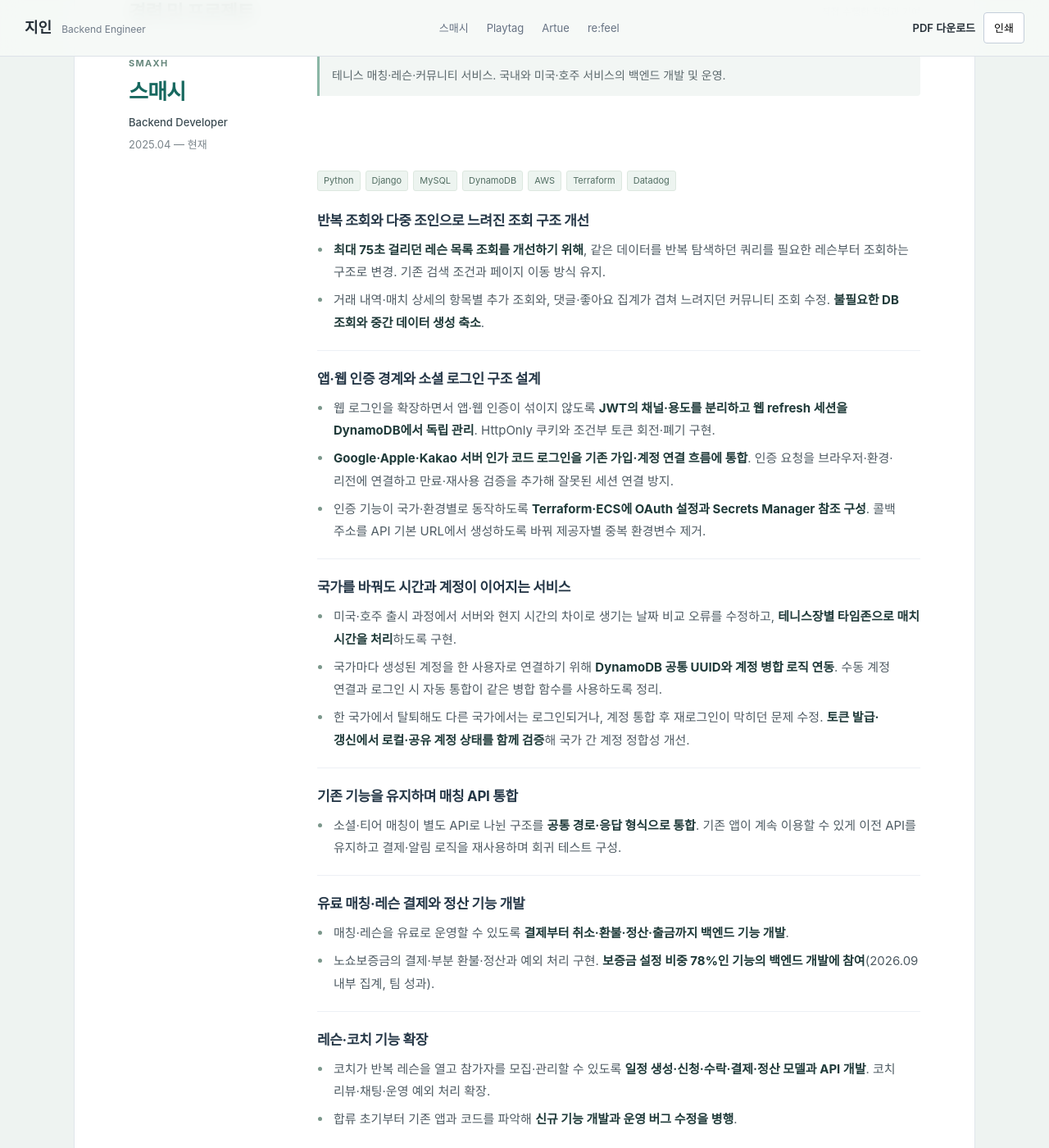
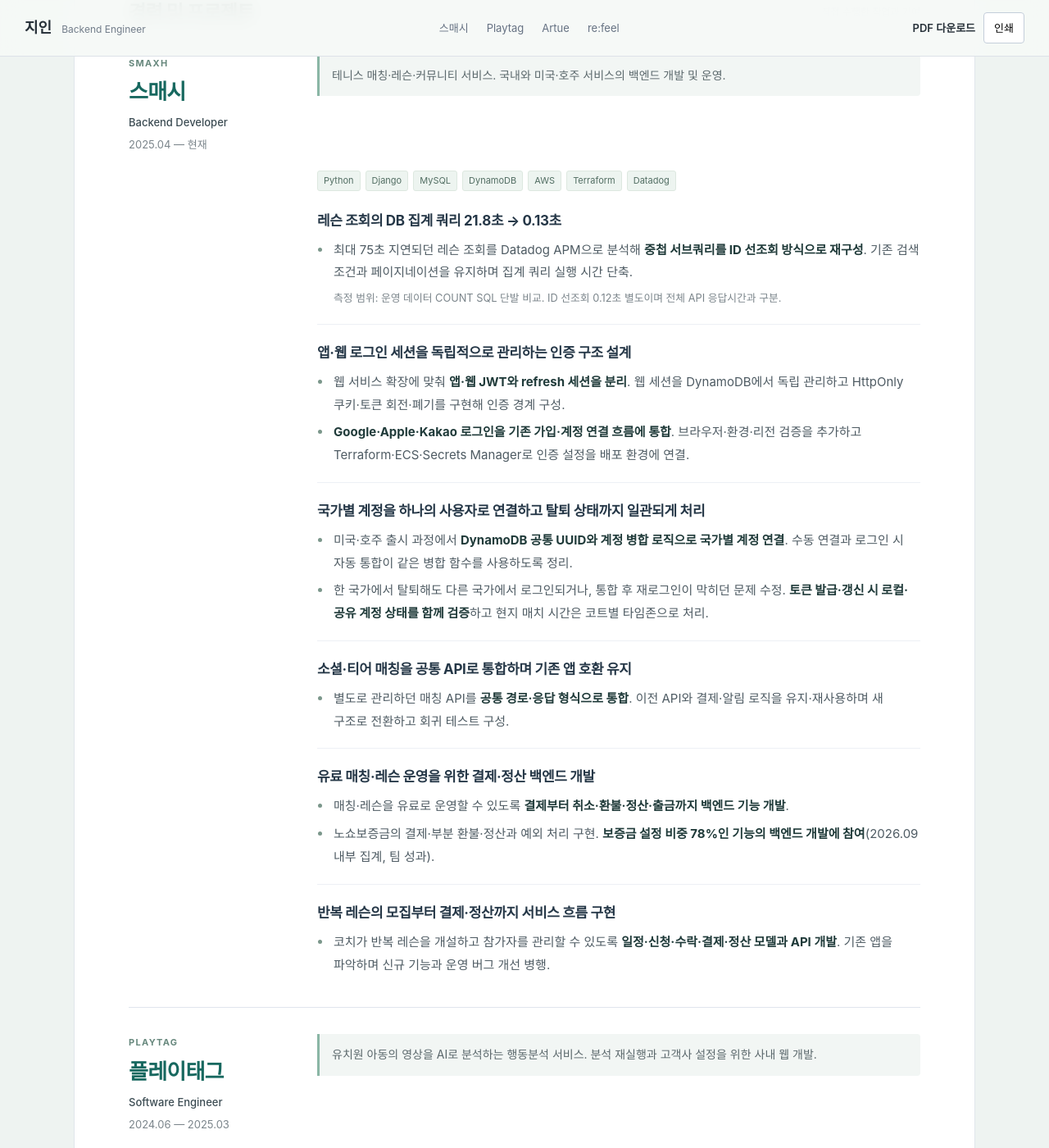
Before and after one commit to inji0129/inji0129.github.io, a Jekyll site: the page built from index.html, in a window 1280 px wide and 1400 px high, scrolled down 965 px. Shown: the whole window at 82% size. Built offline with Jekyll 4.4.1, drawn with Linux system fonts in a browser that asks for light colours; some of the changed text lies outside the part shown.

Commit message:
Lead experience bullets with measured impact and architectural change

```diff
--- a/_data/general.json
+++ b/_data/general.json
@@ -25,46 +25,43 @@
       ],
       "works": [
         {
-          "title": "반복 조회와 다중 조인으로 느려진 조회 구조 개선",
+          "title": "레슨 조회의 DB 집계 쿼리 21.8초 → 0.13초",
           "bullets": [
-            "**최대 75초 걸리던 레슨 목록 조회를 개선하기 위해**, 같은 데이터를 반복 탐색하던 쿼리를 필요한 레슨부터 조회하는 구조로 변경. 기존 검색 조건과 페이지 이동 방식 유지.",
-            "거래 내역·매치 상세의 항목별 추가 조회와, 댓글·좋아요 집계가 겹쳐 느려지던 커뮤니티 조회 수정. **불필요한 DB 조회와 중간 데이터 생성 축소**."
+            "최대 75초 지연되던 레슨 조회를 Datadog APM으로 분석해 **중첩 서브쿼리를 ID 선조회 방식으로 재구성**. 기존 검색 조건과 페이지네이션을 유지하며 집계 쿼리 실행 시간 단축.",
+            "측정 범위: 운영 데이터 COUNT SQL 단발 비교. ID 선조회 0.12초 별도이며 전체 API 응답시간과 구분."
           ]
         },
         {
-          "title": "앱·웹 인증 경계와 소셜 로그인 구조 설계",
+          "title": "앱·웹 로그인 세션을 독립적으로 관리하는 인증 구조 설계",
           "bullets": [
-            "웹 로그인을 확장하면서 앱·웹 인증이 섞이지 않도록 **JWT의 채널·용도를 분리하고 웹 refresh 세션을 DynamoDB에서 독립 관리**. HttpOnly 쿠키와 조건부 토큰 회전·폐기 구현.",
-            "**Google·Apple·Kakao 서버 인가 코드 로그인을 기존 가입·계정 연결 흐름에 통합**. 인증 요청을 브라우저·환경·리전에 연결하고 만료·재사용 검증을 추가해 잘못된 세션 연결 방지.",
-            "인증 기능이 국가·환경별로 동작하도록 **Terraform·ECS에 OAuth 설정과 Secrets Manager 참조 구성**. 콜백 주소를 API 기본 URL에서 생성하도록 바꿔 제공자별 중복 환경변수 제거."
+            "웹 서비스 확장에 맞춰 **앱·웹 JWT와 refresh 세션을 분리**. 웹 세션을 DynamoDB에서 독립 관리하고 HttpOnly 쿠키·토큰 회전·폐기를 구현해 인증 경계 구성.",
+            "**Google·Apple·Kakao 로그인을 기존 가입·계정 연결 흐름에 통합**. 브라우저·환경·리전 검증을 추가하고 Terraform·ECS·Secrets Manager로 인증 설정을 배포 환경에 연결."
           ]
         },
         {
-          "title": "국가를 바꿔도 시간과 계정이 이어지는 서비스",
+          "title": "국가별 계정을 하나의 사용자로 연결하고 탈퇴 상태까지 일관되게 처리",
           "bullets": [
-            "미국·호주 출시 과정에서 서버와 현지 시간의 차이로 생기는 날짜 비교 오류를 수정하고, **테니스장별 타임존으로 매치 시간을 처리**하도록 구현.",
-            "국가마다 생성된 계정을 한 사용자로 연결하기 위해 **DynamoDB 공통 UUID와 계정 병합 로직 연동**. 수동 계정 연결과 로그인 시 자동 통합이 같은 병합 함수를 사용하도록 정리.",
-            "한 국가에서 탈퇴해도 다른 국가에서는 로그인되거나, 계정 통합 후 재로그인이 막히던 문제 수정. **토큰 발급·갱신에서 로컬·공유 계정 상태를 함께 검증**해 국가 간 계정 정합성 개선."
+            "미국·호주 출시 과정에서 **DynamoDB 공통 UUID와 계정 병합 로직으로 국가별 계정 연결**. 수동 연결과 로그인 시 자동 통합이 같은 병합 함수를 사용하도록 정리.",
+            "한 국가에서 탈퇴해도 다른 국가에서 로그인되거나, 통합 후 재로그인이 막히던 문제 수정. **토큰 발급·갱신 시 로컬·공유 계정 상태를 함께 검증**하고 현지 매치 시간은 코트별 타임존으로 처리."
           ]
         },
         {
-          "title": "기존 기능을 유지하며 매칭 API 통합",
+          "title": "소셜·티어 매칭을 공통 API로 통합하며 기존 앱 호환 유지",
           "bullets": [
-            "소셜·티어 매칭이 별도 API로 나뉜 구조를 **공통 경로·응답 형식으로 통합**. 기존 앱이 계속 이용할 수 있게 이전 API를 유지하고 결제·알림 로직을 재사용하며 회귀 테스트 구성."
+            "별도로 관리하던 매칭 API를 **공통 경로·응답 형식으로 통합**. 이전 API와 결제·알림 로직을 유지·재사용하며 새 구조로 전환하고 회귀 테스트 구성."
           ]
         },
         {
-          "title": "유료 매칭·레슨 결제와 정산 기능 개발",
+          "title": "유료 매칭·레슨 운영을 위한 결제·정산 백엔드 개발",
           "bullets": [
             "매칭·레슨을 유료로 운영할 수 있도록 **결제부터 취소·환불·정산·출금까지 백엔드 기능 개발**.",
             "노쇼보증금의 결제·부분 환불·정산과 예외 처리 구현. **보증금 설정 비중 78%인 기능의 백엔드 개발에 참여**(2026.09 내부 집계, 팀 성과)."
           ]
         },
         {
-          "title": "레슨·코치 기능 확장",
+          "title": "반복 레슨의 모집부터 결제·정산까지 서비스 흐름 구현",
           "bullets": [
-            "코치가 반복 레슨을 열고 참가자를 모집·관리할 수 있도록 **일정 생성·신청·수락·결제·정산 모델과 API 개발**. 코치 리뷰·채팅·운영 예외 처리 확장.",
-            "합류 초기부터 기존 앱과 코드를 파악해 **신규 기능 개발과 운영 버그 수정을 병행**."
+            "코치가 반복 레슨을 개설하고 참가자를 관리할 수 있도록 **일정·신청·수락·결제·정산 모델과 API 개발**. 기존 앱을 파악하며 신규 기능과 운영 버그 개선 병행."
           ]
         }
       ]
@@ -86,20 +83,19 @@
         {
           "title": "AI 분석 재실행 준비 약 1시간 → 5분 이내",
           "bullets": [
-            "분석 실패 때마다 담당자가 확인·서버 접속·코드 실행을 반복하던 작업을 **선택·버튼 클릭으로 요청하는 Python 웹으로 전환**. 개발·배포를 맡아 수동 준비·요청 시간을 **약 1시간에서 5분 이내로 단축**."
+            "분석 실패 때마다 담당자가 서버에 접속해 코드를 실행하던 작업을 **선택·클릭으로 재실행을 요청하는 Python 웹으로 전환**. 개발·배포를 맡아 수동 준비·요청 시간 단축."
           ]
         },
         {
-          "title": "개발자에게 요청하던 고객사 설정을 운영팀이 직접 관리",
+          "title": "고객사 설정 변경을 개발자 수동 수정에서 운영팀 직접 관리로 전환",
           "bullets": [
-            "유치원의 시간·요일·설정이 바뀔 때마다 개발자가 코드를 수정하던 구조를 **운영팀이 웹에서 직접 기록·반영하도록 변경**해 요청 전달과 수동 수정 절차 축소.",
-            "사내 사용 규모에 맞춰 **간단한 Python 웹을 저비용 단일 인스턴스에 배포·운영**."
+            "유치원별 시간·요일 변경을 **웹에서 직접 기록·반영하도록 구현**해 운영팀의 요청 전달과 개발자의 코드 수정 절차 축소. 사내 사용 규모에 맞춰 저비용 단일 인스턴스로 배포·운영."
           ]
         },
         {
-          "title": "새로운 기술을 1주 스프린트에 적용",
+          "title": "첫 Kotlin/Spring Boot 프로젝트에서 1주 내 원생 관리 API 구현",
           "bullets": [
-            "실무에서 처음 사용한 **Kotlin/Spring Boot로 1주 안에 원생 관리 신규 API 전체 구현**."
+            "실무에서 처음 접한 기술을 학습·적용해 **원생 관리 신규 API 전체를 1주 스프린트 안에 구현**."
           ]
         }
       ]
@@ -122,35 +118,35 @@
       ],
       "works": [
         {
-          "title": "작품 목록의 불필요한 DB 조회·갱신 축소",
+          "title": "작품 목록의 불필요한 관계 조회를 제거하고 다건 갱신으로 전환",
           "bullets": [
-            "작품 목록에서 필요하지 않은 에디션까지 조회하던 부분을 분리하고 **작품명 인덱스와 다건 갱신 쿼리 적용**. 관리자 목록의 관계 조회와 작품 그룹 조인을 정리해 **불필요한 DB 작업 축소**."
+            "목록에 필요하지 않은 에디션 조회와 관계 조인을 분리하고 **작품명 인덱스·다건 갱신 쿼리 적용**. 작품 목록과 관리자 기능에서 반복되는 DB 작업 축소."
           ]
         },
         {
-          "title": "원본 미디어의 로딩 부담을 줄이는 후처리",
+          "title": "원본 미디어를 화면별 이미지·영상으로 가공하는 서버리스 구조 구현",
           "bullets": [
-            "원본 이미지·영상의 로딩 지연과 화면별 크기 요구에 대응해 **S3 업로드 시 Lambda로 WebP 이미지와 여러 해상도의 영상 생성**.",
-            "생성 파일이 다시 이벤트를 발생시켜 중복 처리되지 않도록 제외하고, **이미지를 메모리 스트림으로 처리해 임시 파일 저장 제거**."
+            "원본 로딩 지연과 화면별 크기 요구를 해결하기 위해 **S3 업로드를 Lambda 후처리로 연결**. WebP 이미지와 해상도별 영상을 생성하고 파생 파일의 중복 처리 방지.",
+            "이미지를 **메모리 스트림으로 처리해 임시 파일 저장 제거**."
           ]
         },
         {
-          "title": "인스턴스 사양과 확장 정책을 함께 조정",
+          "title": "웹 서버 사양 축소와 부하 기반 확장 정책 조정",
           "bullets": [
-            "**웹 서비스의 EC2 사양을 t3.medium → t3.small로 조정**하고 CPU 기준 확장 목표를 40% → 20%로 변경. 인스턴스별 자원 규모와 부하 대응 정책을 함께 조정.",
-            "ECS와 Auto Scaling에 흩어진 용량 설정을 **환경별 공통 변수로 통합**해 실행 규모를 한곳에서 관리. 신규 API·통화·언어 기능이 배포 환경에서도 동작하도록 CodeBuild·ECS·CloudFront 설정 변경."
+            "**EC2 사양을 t3.medium → t3.small로 낮추고 CPU 확장 목표를 40% → 20%로 조정**. 인스턴스별 자원 규모와 부하 대응 정책을 함께 변경.",
+            "ECS·Auto Scaling에 흩어진 용량 값을 **환경별 공통 변수로 통합**해 실행 규모와 확장 조건을 한곳에서 관리."
           ]
         },
         {
-          "title": "운영을 유지하며 API·TypeORM 전환",
+          "title": "기존 서비스를 유지하며 API·TypeORM을 새 구조로 점진적 전환",
           "bullets": [
-            "운영 중 API·TypeORM 전환이 기존 웹에 영향을 주지 않도록 **v2·v3 경로를 분리하고 검증 테스트 추가**. 고객·작품·전시·장바구니·주문을 새 구조로 옮기며 프런트엔드의 단계적 전환 지원."
+            "운영 중인 웹을 한 번에 바꾸지 않도록 **v2·v3 API를 병행하고 검증 테스트 추가**. 고객·작품·전시·구매 기능을 새 구조로 이관하며 프런트엔드의 단계적 전환 지원."
           ]
         },
         {
-          "title": "글로벌 구매·결제 기능 확장",
+          "title": "현지 통화 구매와 국내 결제 수단 확장",
           "bullets": [
-            "해외 사용자가 현지 통화로 구매할 수 있도록 **유로·바트와 환율을 장바구니·주문·결제에 반영**. 국내 결제 수단 확장을 위한 네이버페이 연동·검수와 취소 시 쿠폰 복원 구현."
+            "해외 사용자가 현지 통화로 구매할 수 있도록 **유로·바트와 환율을 장바구니·주문·결제에 반영**. CloudFront의 통화·언어 전달 설정과 네이버페이 연동·검수 대응."
           ]
         }
       ]
@@ -171,15 +167,15 @@
       ],
       "works": [
         {
-          "title": "이미지 라벨 검수 자동화",
+          "title": "이미지 라벨의 수작업 검수를 자동 검증 과정으로 전환",
           "bullets": [
-            "사람이 이미지마다 라벨을 확인하느라 시간이 많이 들던 검수 작업에 **바운딩 박스·OCR 교차 검증과 텍스트 유사도 검사 적용**. Airflow로 반복 검수를 자동 실행하도록 구현."
+            "사람이 이미지마다 확인하던 라벨에 **바운딩 박스·OCR 교차 검증과 텍스트 유사도 검사 적용**. Airflow에서 반복 검수를 실행하도록 구성해 수작업 검수 자동화."
           ]
         },
         {
-          "title": "EarnTube 거래 API 개발",
+          "title": "EarnTube 토큰 거래 API 개발",
           "bullets": [
-            "**TypeScript/NestJS로 토큰 거래 API 개발**. 거래 해시·처리 결과를 추적하는 이력 모델을 추가하고 기존 포인트 이력 이관."
+            "**TypeScript/NestJS로 토큰 거래 API 구현**. 거래 결과·해시를 추적하는 이력 모델을 추가하고 기존 포인트 이력 이관."
           ]
         }
       ]
@@ -202,17 +198,16 @@
       ],
       "works": [
         {
-          "title": "약 2개월 만에 iOS·Android 출시",
+          "title": "앱·백엔드 개발부터 배포까지 맡아 약 2개월 만에 양대 스토어 출시",
           "bullets": [
-            "일기에 AI 분석과 삽화를 더하는 서비스를 친구와 공동 기획하고, **앱·백엔드 개발부터 배포까지 맡아 약 2개월 만에 iOS·Android 출시**.",
-            "Gemini 분석·삽화 생성, 비동기 상태 조회, 번역과 **인앱 결제 검증·이용 권한 구현**. Terraform·Docker로 AWS 배포 환경 구성."
+            "AI 분석·삽화를 제공하는 일기 앱을 친구와 공동 기획하고 **앱·백엔드와 AWS 배포 환경을 직접 구현**해 iOS·Android 출시.",
+            "분석 결과를 비동기 상태 조회로 제공하고 **인앱 결제 검증과 이용 권한을 백엔드에 연결**."
           ]
         },
         {
-          "title": "사용자 반응을 바탕으로 제품 개선",
+          "title": "국내 사용자로 타깃 조정 후 누적 가입자 약 10명 → 100명 이상",
           "bullets": [
-            "글로벌 대상으로 출시한 뒤 유입이 적어 Firebase의 설치·사용·화면 이탈 데이터를 확인하고 **국내 사용자 중심으로 타깃 조정**. 번역 기능과 지인 피드백을 반영해 앱 개선.",
-            "기능 개선·SNS 홍보를 병행한 **몇 주 동안 누적 가입자 약 10명 → 100명 이상으로 증가**."
+            "글로벌 출시 후 유입이 적어 Firebase의 설치·이용·화면 이탈 데이터를 확인하고 **국내 사용자 중심으로 제품 방향 전환**. 번역·사용자 피드백 반영과 SNS 홍보를 병행하며 몇 주 안에 누적 가입자 증가."
           ]
         }
       ]
--- a/_layouts/general.html
+++ b/_layouts/general.html
@@ -1,6 +1,6 @@
-<!doctype html><html lang="ko"><head><meta charset="utf-8"><meta name="viewport" content="width=device-width,initial-scale=1"><meta name="description" content="백엔드 엔지니어 지인. 결제·환불 안정성, 운영 자동화와 제품 개발 경험."><title>{{ page.title }}</title><link rel="stylesheet" href="/assets/general.css?v=20261124f"><script src="/assets/general.js" defer></script></head><body>
-<div class="topbar"><a class="brand" href="#top">지인<span>Backend Engineer</span></a><nav aria-label="경력 탐색"><a href="#smaxh">스매시</a><a href="#playtag">Playtag</a><a href="#artue">Artue</a><a href="#refeel">re:feel</a></nav><div class="actions"><a href="/assets/지인_이력서.pdf?v=20261124f" download>PDF 다운로드</a><button type="button" id="print">인쇄</button></div></div>
+<!doctype html><html lang="ko"><head><meta charset="utf-8"><meta name="viewport" content="width=device-width,initial-scale=1"><meta name="description" content="백엔드 엔지니어 지인. 결제·환불 안정성, 운영 자동화와 제품 개발 경험."><title>{{ page.title }}</title><link rel="stylesheet" href="/assets/general.css?v=20261124g"><script src="/assets/general.js" defer></script></head><body>
+<div class="topbar"><a class="brand" href="#top">지인<span>Backend Engineer</span></a><nav aria-label="경력 탐색"><a href="#smaxh">스매시</a><a href="#playtag">Playtag</a><a href="#artue">Artue</a><a href="#refeel">re:feel</a></nav><div class="actions"><a href="/assets/지인_이력서.pdf?v=20261124g" download>PDF 다운로드</a><button type="button" id="print">인쇄</button></div></div>
 <main id="top"><header class="hero"><p class="eyebrow">BACKEND ENGINEER</p><h1>지인<span>기능을 만들고, 운영의 복잡함을 줄이는 개발자</span></h1><div class="contact"><a href="mailto:jiinwllds@gmail.com">jiinwllds@gmail.com</a><a href="https://github.com/inji0129">GitHub · inji0129</a></div><div class="intro">{% for paragraph in site.data.general.intro %}{{ paragraph | markdownify }}{% endfor %}</div></header>
 <section class="selected" aria-labelledby="selected-title"><div class="section-top"><h2 id="selected-title">핵심 경험</h2><span>최적화 · 비용 효율 · 인프라</span></div><div class="selected-grid"><a href="#smaxh"><p class="eyebrow">OPTIMIZATION · 성능 개선</p><h3>병목을 찾고,<br>조회 구조를 개선</h3><p>MySQL·PostgreSQL 쿼리 튜닝, N+1·다중 조인·인덱스 개선</p></a><a href="#playtag"><p class="eyebrow">EFFICIENCY · 비용과 수작업</p><h3>약 1시간 걸리던 준비를<br>5분 이내로</h3><p>수동 재실행 요청을 사내 웹으로 전환하고 단일 인스턴스로 운영</p></a><a href="#artue"><p class="eyebrow">AWS · 인프라 운영</p><h3>코드부터<br>배포·운영 환경까지</h3><p>Terraform·ECS 확장 설정, CloudFront·CloudWatch·Lambda 운영 개선</p></a></div></section>
-<section class="experience"><div class="section-top"><h2>경력 및 프로젝트</h2><span>직접 수행한 작업과 기여</span></div>{% for company in site.data.general.companies %}<section class="company" id="{{ company.id }}"><header class="company-heading"><div><p class="eyebrow">{{ company.label }}</p><h2>{{ company.name }}</h2><p class="role">{{ company.role }}</p><p class="dates">{{ company.dates }}</p></div><p class="description">{{ company.description }}</p></header><div class="company-detail"><div class="tags">{% for tech in company.stack %}<span>{{ tech }}</span>{% endfor %}</div>{% for work in company.works %}<article class="work"><h3>{{ work.title }}</h3><ul>{% for bullet in work.bullets %}<li>{{ bullet | markdownify }}</li>{% endfor %}</ul></article>{% endfor %}</div></section>{% endfor %}</section>
+<section class="experience"><div class="section-top"><h2>경력 및 프로젝트</h2><span>직접 수행한 작업과 기여</span></div>{% for company in site.data.general.companies %}<section class="company" id="{{ company.id }}"><header class="company-heading"><div><p class="eyebrow">{{ company.label }}</p><h2>{{ company.name }}</h2><p class="role">{{ company.role }}</p><p class="dates">{{ company.dates }}</p></div><p class="description">{{ company.description }}</p></header><div class="company-detail"><div class="tags">{% for tech in company.stack %}<span>{{ tech }}</span>{% endfor %}</div>{% for work in company.works %}<article class="work"><h3>{{ work.title }}</h3><ul>{% for bullet in work.bullets %}<li{% if bullet contains "측정 범위:" %} class="measurement-note"{% endif %}>{{ bullet | markdownify }}</li>{% endfor %}</ul></article>{% endfor %}</div></section>{% endfor %}</section>
 <section class="more"><div><h2>기술 및 AI 활용</h2>{% for skill in site.data.general.skills %}<p>{{ skill }}</p>{% endfor %}<div class="ai">{{ site.data.general.ai | markdownify }}</div></div><div><h2>학력 · 자격 · 언어</h2><h3>Boston College</h3><p>컴퓨터과학 학사 · 수학 부전공<br>2020.05 · GPA 3.538/4.00</p><h3>AWS Certified Solutions Architect – Associate</h3><p>한국어 모국어 · 영어 유창</p></div></section><footer><p>지인 · Backend Engineer</p><a href="/detailed/">전체 경력 상세</a></footer></main></body></html>
```
Also changed, not shown: assets/general.css, 1 other file.
